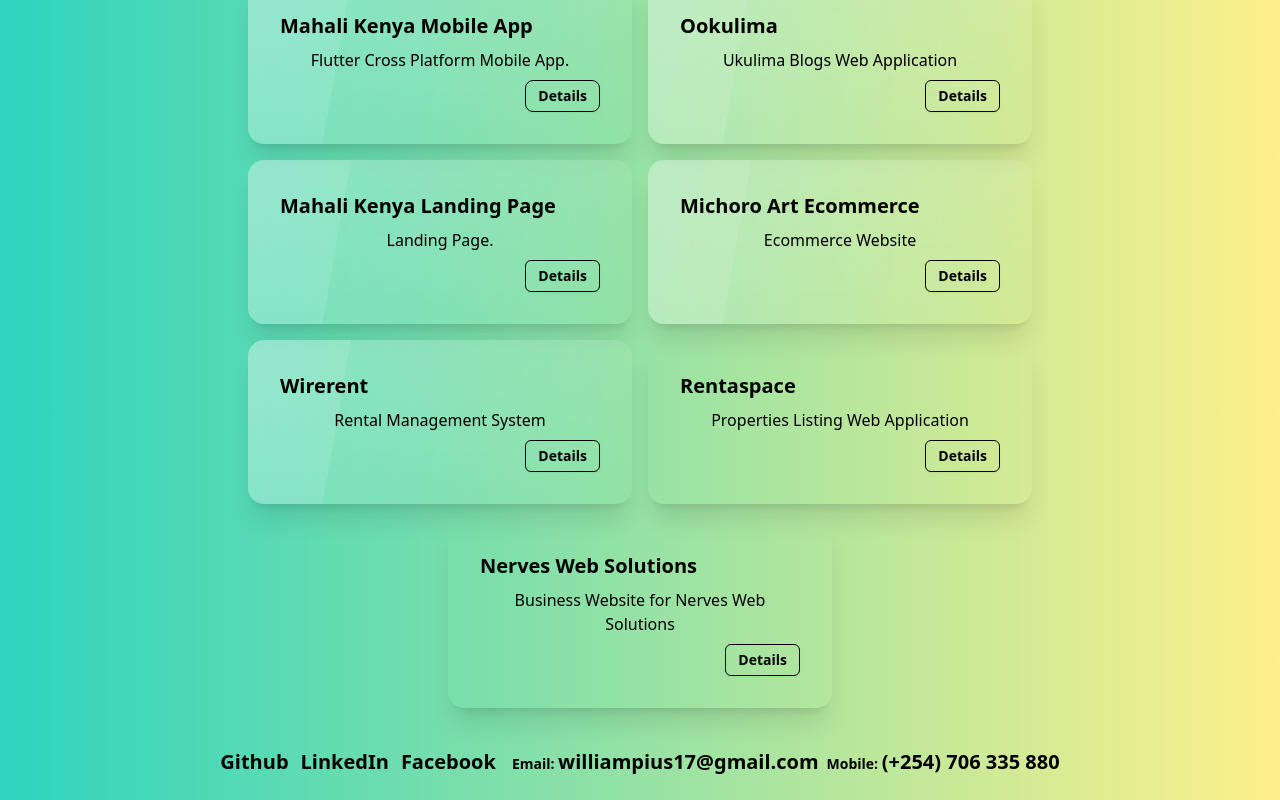
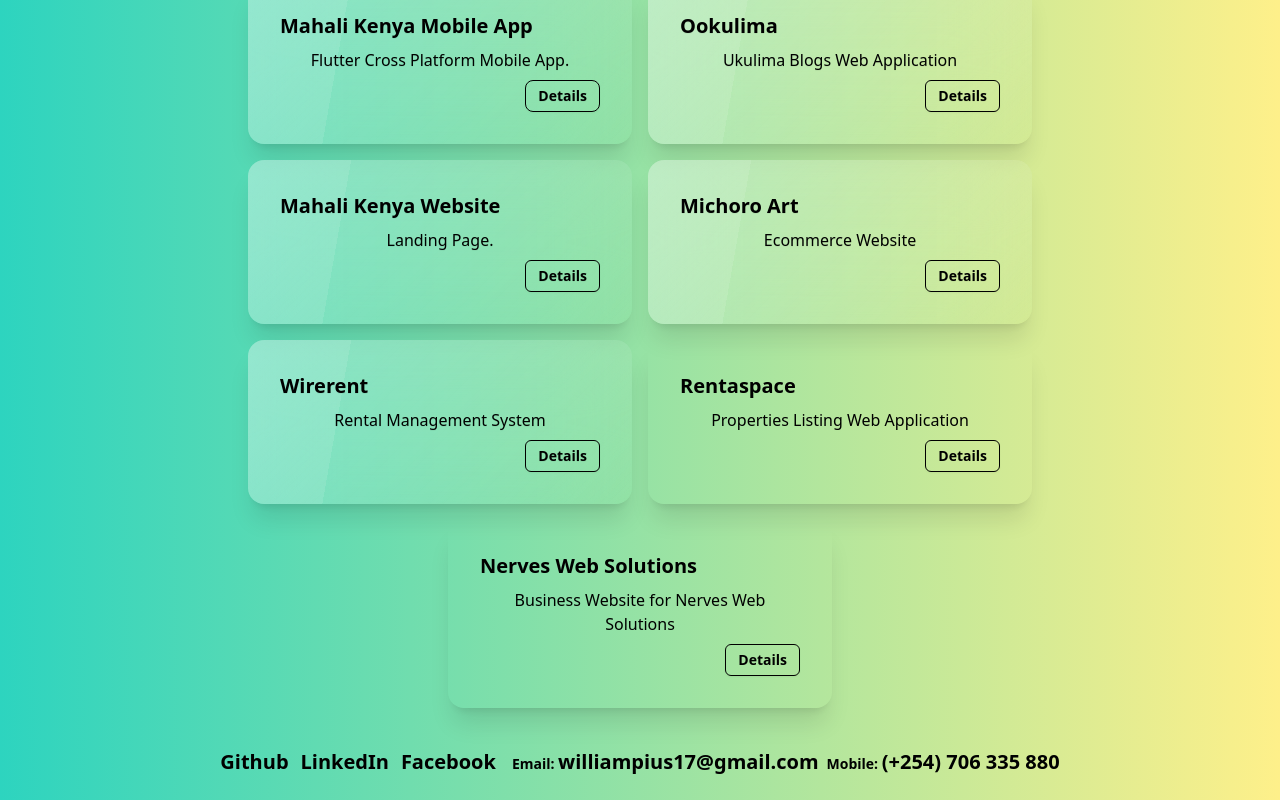
Before and after one commit to gachagajnr/my-portfolio, a Next.js app: page / in a window 1280 px wide. Shown: the part 862-1662 px from the top of the page. Built offline with nearby package versions, Linux system fonts and the light colour scheme.

Commit message:
change definition

```diff
--- a/app/page.js
+++ b/app/page.js
@@ -91,7 +91,7 @@ export default function Home() {
           </div>
           <div className="card w-96 bg-base-100 hover:-translate-y-2 duration-300 cursor-pointer shadow-xl glass">
             <div className="card-body">
-              <h2 className="card-title">Mahali Kenya Landing Page</h2>
+              <h2 className="card-title">Mahali Kenya Website</h2>
               <p>Landing Page.</p>
               <div className="card-actions justify-end">
                 <Link
@@ -105,7 +105,7 @@ export default function Home() {
           </div>
           <div className="card w-96 bg-base-100 hover:-translate-y-2 duration-300 cursor-pointer shadow-xl glass">
             <div className="card-body">
-              <h2 className="card-title"> Michoro Art Ecommerce</h2>
+              <h2 className="card-title"> Michoro Art</h2>
               <p>Ecommerce Website</p>
               <div className="card-actions justify-end">
                 <Link
```
